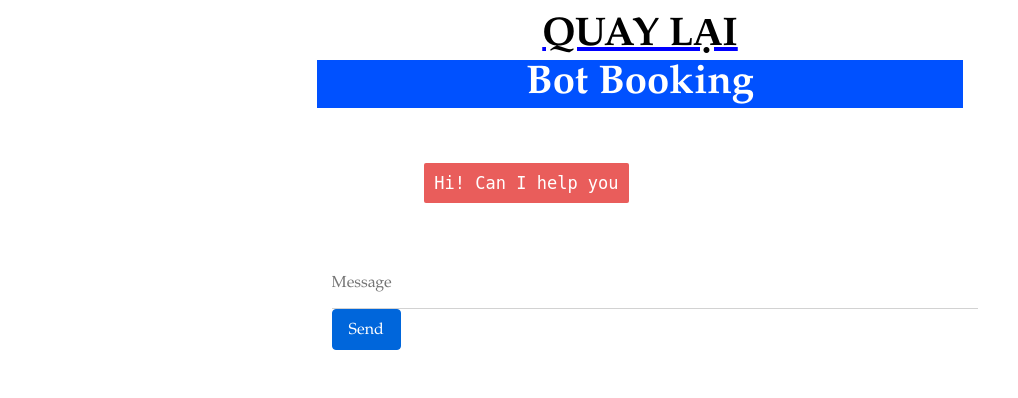
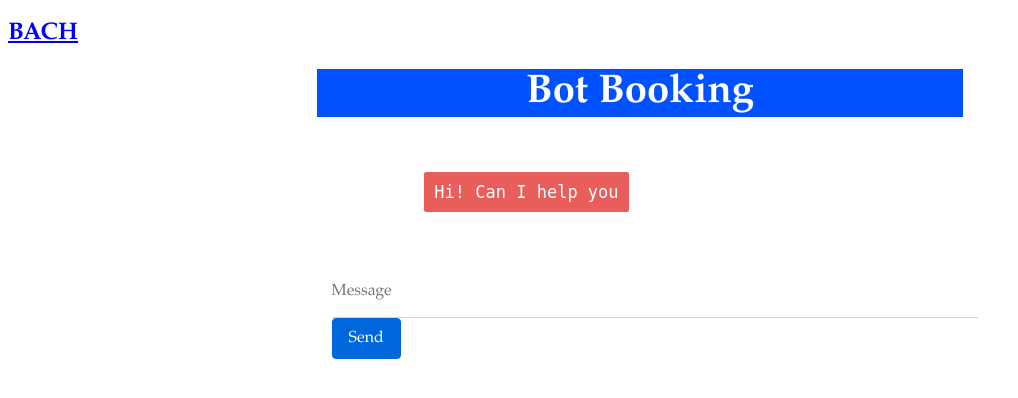
Before and after one commit to kimanh24022001/Booking-Website-Integrate-Chatbot, a Flask app: page / in a window 1280 px wide. Shown: the top 398 px of the page, without its empty margins (0-1018 px from the left). Run offline with Flask 2, Linux system fonts and the light colour scheme; parts of the project's set-up code (start-up, migrations or seed data) failed here and were passed over; some libraries are stand-ins or nearby versions.

Commit message:
Update chatbot.html

```diff
--- a/templates/chatbot.html
+++ b/templates/chatbot.html
@@ -170,7 +170,7 @@ button, input, optgroup, select, textarea {
 }
 </style>
 <body>
-    <a href="https://hotelweb-app.herokuapp.com/" style="color: blue"><h1>QUAY LẠI</h1></a>
+    <a href="https://hotelweb-app.herokuapp.com/" ><h2 style="color: blue">BACH</h2></a>
     <div class="row">
         <div class="col-md-10 mr-auto ml-auto">
 
```
